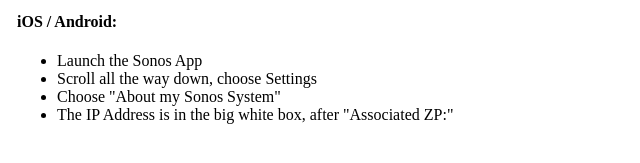
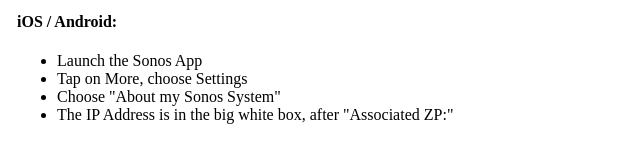
Before and after one commit to robbi5/add-to-sonos-queue, a browser extension: page src/settings/options.html in a window 1280 px wide. Shown: the part 335-498 px from the top of the page, 0-640 px from the left. Drawn offline with Linux system fonts and the light colour scheme.

Commit message:
update settings app description

```diff
--- a/src/settings/options.html
+++ b/src/settings/options.html
@@ -101,7 +101,7 @@
         <h4>iOS / Android:</h4>
         <ul>
           <li>Launch the Sonos App</li>
-          <li>Scroll all the way down, choose Settings</li>
+          <li>Tap on More, choose Settings</li>
           <li>Choose "About my Sonos System"</li>
           <li>The IP Address is in the big white box, after "Associated ZP:"</li>
         </ul>
```
